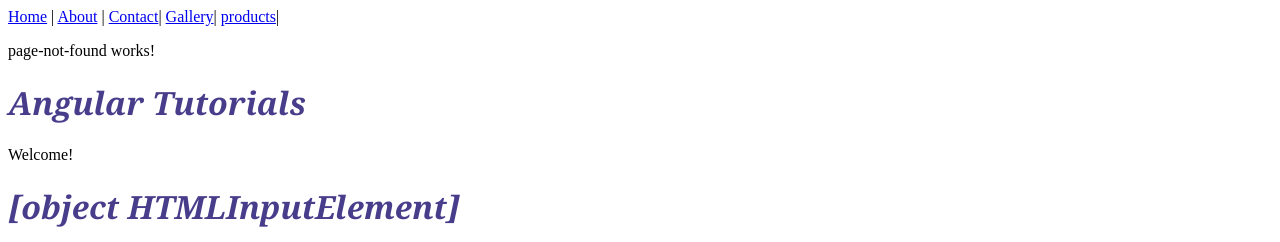
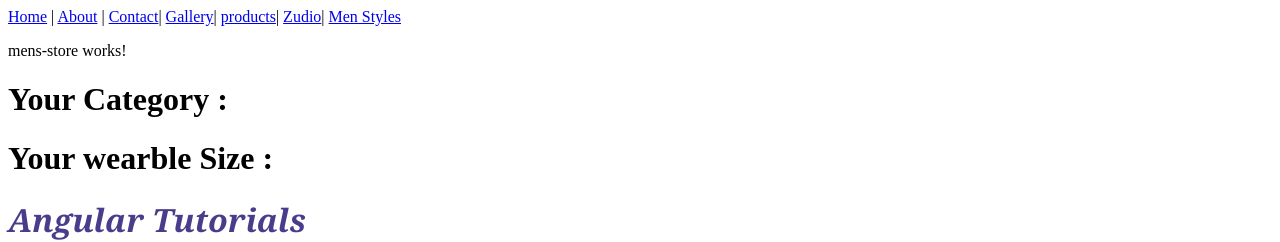
Before and after one commit to Srinivas-Lingampelli/Angular, an Angular app: page /Styles in a window 1280 px wide. Shown: the top 242 px of the page. Built offline with nearby package versions, Linux system fonts and the light colour scheme.

Commit message:
QueryParams is Added

```diff
--- a/src/app/app.html
+++ b/src/app/app.html
@@ -7,6 +7,10 @@
         <a routerLink="contact">Contact</a>|
             <a routerLink="gallery">Gallery</a>|
               <a routerLink="products">products</a>|
+            <a routerLink="/products" [queryParams]="{'category':'men'}">Zudio</a>|
+            <a routerLink="/Styles" [queryParams]="{'category':'men'}">Men Styles</a>
+
+
 
     </nav>
 
--- a/src/app/app.routes.ts
+++ b/src/app/app.routes.ts
@@ -5,6 +5,7 @@
 import { PageNotFound } from './page-not-found/page-not-found';
 import { Gallery } from './gallery/gallery';
 import { ProductsList } from './products-list/products-list';
+import { MensStore } from './mens-store/mens-store';
 
 export const routes: Routes = [
       {
@@ -22,7 +23,10 @@
     {
     path:"products",component:ProductsList
   },
-      {
+     {
+    path:"Styles",component:MensStore
+  },
+  {
     path:"products/:id",component:ProductsList
   },
    {
--- /dev/null
+++ b/src/app/mens-store/mens-store.html
@@ -0,0 +1,5 @@
+<p>mens-store works!</p>
+
+<h1>Your Category : {{category}}</h1>
+
+<h1>Your wearble Size : {{size}}</h1>
--- /dev/null
+++ b/src/app/mens-store/mens-store.ts
@@ -0,0 +1,33 @@
+import { Component } from '@angular/core';
+import { ActivatedRoute, RouterLink } from '@angular/router';
+import { copyFileSync } from 'fs';
+
+@Component({
+  selector: 'app-mens-store',
+  imports: [],
+  templateUrl: './mens-store.html',
+  styleUrl: './mens-store.css'
+})
+export class MensStore {
+category: any;
+  size: any;
+
+constructor(private route:ActivatedRoute )
+{
+
+}
+
+ngOnInit()
+{
+  this.route.queryParamMap.subscribe(
+    params=>
+    {
+      console.log(params);
+     this.category= params.get('category');
+     this.size=params.get('size');
+    }
+  )
+  console.log(this.category);
+}
+
+}
--- a/src/app/products-list/products-list.css
+++ b/src/app/products-list/products-list.css
@@ -0,0 +1,7 @@
+/* src/app/products-list/products-list.css */
+h2 {
+  color: #2c3e50;
+}
+p {
+  font-size: 16px;
+}
```
Also changed, not shown: src/app/products-list/products-list.ts (+7 -0 lines), src/app/mens-store/mens-store.css (added), 1 other file (tests, documents, lock files or other folders).
